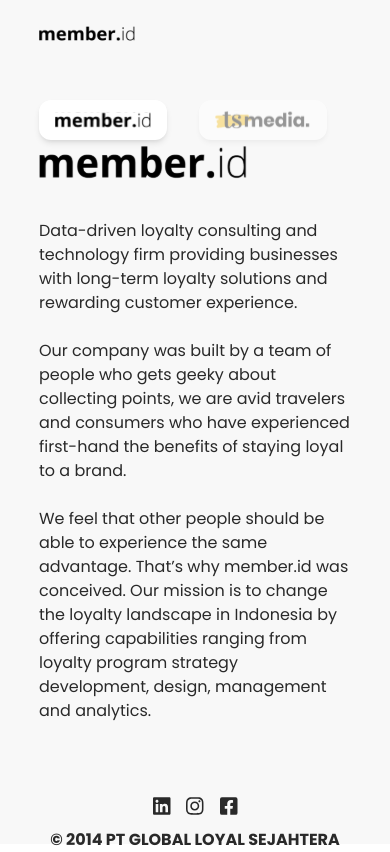
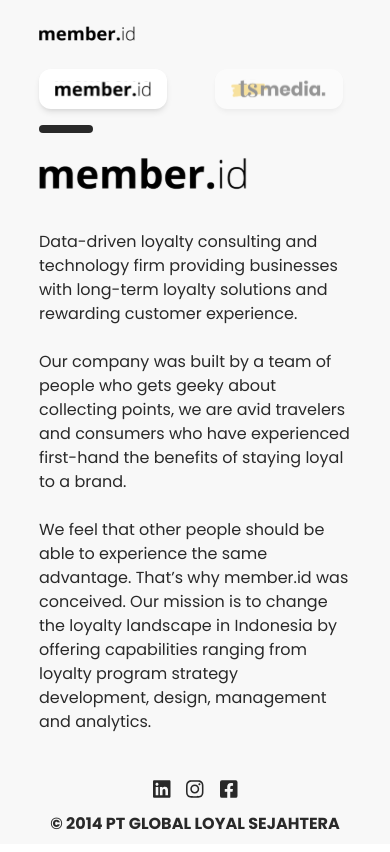
Before and after one commit to memberid/memberid.website, a Vue app: page /about in a window 390 px wide. Built offline with nearby package versions, Linux system fonts and the light colour scheme; what @fortawesome/pro-duotone-svg-icons, @fortawesome/pro-light-svg-icons, @fortawesome/pro-regular-svg-icons would draw is missing.

Commit message:
Bug Fixing in About Page

```diff
--- a/src/components/layout/Header.vue
+++ b/src/components/layout/Header.vue
@@ -14,17 +14,35 @@
    <font-awesome-icon :icon="['fad', 'bars']" />
   </div>
   <template v-if="isMenu">
-   <div class="menu">
-    <div class="menu__wrapper">
+   <div
+    class="menu animate__animated animate__fast"
+    :class="[{ animate__fadeOut: isMenuAnimate }, { isOpen: isMenu }]"
+   >
+    <div
+     class="animate__animated animate__fadeInLeft animate__fast menu__wrapper"
+     :class="{ animate__fadeOutLeft: isMenuAnimate }"
+    >
      <div class="menu__navigation">
       <div class="menu__close" @click="openMenu(false)">
-       <font-awesome-icon :icon="['fad', 'times']" />
+       <font-awesome-icon size="lg" :icon="['fad', 'times']" />
       </div>
      </div>
      <div class="menu__list">
-      <router-link to="/product"> Product </router-link>
-      <router-link to="/about"> About Us </router-link>
-      <router-link to="/contact"> Contact </router-link>
+      <router-link class="w-max" to="/product">
+       <span class="font-semibold text-lg" @click="openMenu(false)">
+        Product
+       </span>
+      </router-link>
+      <router-link class="w-max" to="/about">
+       <span class="font-semibold text-lg" @click="openMenu(false)">
+        About Us
+       </span>
+      </router-link>
+      <router-link class="w-max" to="/contact">
+       <span class="font-semibold text-lg" @click="openMenu(false)">
+        Contact
+       </span>
+      </router-link>
      </div>
     </div>
    </div>
@@ -36,11 +54,26 @@
  data() {
   return {
    isMenu: false,
+   isMenuAnimate: false,
   };
  },
  methods: {
   openMenu(event) {
-   this.isMenu = event;
+   var app = document.querySelector("#app");
+   var myBody = document.getElementsByTagName("body")[0];
+   if (!event) {
+    this.isMenuAnimate = true;
+    setTimeout(() => {
+     this.isMenu = event;
+    }, 1000);
+    myBody.classList.remove("isOpenMenu");
+    app.classList.remove("isOpenMenu");
+   } else {
+    this.isMenuAnimate = false;
+    this.isMenu = event;
+    myBody.classList.toggle("isOpenMenu");
+    app.classList.toggle("isOpenMenu");
+   }
   },
  },
 };
@@ -78,7 +111,7 @@
   background: white;
   width: 80%;
   border-radius: 0 10px 10px 0;
-  padding: 1.25rem;
+  padding: 2rem;
  }
 
  &__navigation {
@@ -93,10 +126,11 @@
 
  &__close {
   position: absolute;
-  display: flex;
-  width: 100%;
-  justify-content: flex-end;
+  right: 0;
   z-index: 1001;
  }
 }
+.isOpenMenu {
+ overflow: hidden;
+}
 </style>
--- a/src/components/layout/LayoutAbout.vue
+++ b/src/components/layout/LayoutAbout.vue
@@ -45,12 +45,12 @@
 <style lang="scss">
 .about {
  @apply flex items-center;
- height: calc(100vh - 16vh);
+ min-height: calc(100vh - 23vh);
+ @screen sm {
+  min-height: calc(100vh - 16vh);
+ }
  &__head {
-  @apply relative z-10 w-full lg:w-2/4 space-y-6 py-10;
- }
- &__body {
-  @apply absolute right-0 top-0 h-full;
+  @apply relative z-10 w-full lg:w-2/4 space-y-6 py-0 sm:py-10;
  }
  &__logo {
   @apply w-52 lg:w-80;
@@ -58,28 +58,8 @@
    @apply w-full h-full;
   }
  }
- &__list {
-  @apply absolute z-50 flex items-center mt-8 space-x-8;
- }
- &__item {
-  @apply w-28 opacity-40;
-  transition: opacity 0.3s;
-  &:hover,
-  &.active {
-   @apply opacity-100;
-  }
- }
  &__description {
   @apply pt-4;
  }
- &__background {
-  @apply w-2/3 h-full ml-auto;
-  img {
-   @apply rounded-xl;
-   height: 100%;
-   object-fit: cover;
-   opacity: 0.1;
-  }
- }
 }
 </style>
--- a/src/components/layout/LayoutBase.vue
+++ b/src/components/layout/LayoutBase.vue
@@ -30,17 +30,21 @@
 #app {
  font-family: "Poppins", sans-serif;
  color: theme("colors.primary");
+ @apply overflow-hidden sm:overflow-auto;
 }
 
 .viewport {
- @apply min-h-screen;
+ @apply min-h-screen overflow-auto;
  background: #f8f8f8;
 }
 
 .main {
  &__wrapper {
   @apply flex items-center justify-center mx-auto w-4/5 2xl:w-2/3;
-  min-height: calc(100vh - 16vh);
+  min-height: calc(100vh - 18vh);
+  @screen sm {
+   min-height: calc(100vh - 16vh);
+  }
  }
 
  &__body {
--- a/src/views/About.vue
+++ b/src/views/About.vue
@@ -137,22 +137,11 @@
 </script>
 <style lang="scss">
 .about {
- @apply flex items-center;
- height: calc(100vh - 16vh);
- &__head {
-  @apply relative z-10 w-full lg:w-2/4 space-y-6 py-10;
- }
  &__body {
   @apply absolute right-0 top-0 h-full;
  }
- &__logo {
-  @apply w-52 lg:w-80;
-  img {
-   @apply w-full h-full;
-  }
- }
  &__list {
-  @apply absolute z-50 flex items-center mt-8 space-x-12;
+  @apply relative sm:absolute z-50 flex items-center mt-0 sm:mt-8 space-x-12;
  }
  &__item {
   @apply opacity-40;
@@ -165,9 +154,6 @@
    @apply w-32 h-10;
   }
  }
- &__description {
-  @apply pt-4;
- }
  &__background {
   @apply w-2/3 h-full ml-auto;
   img {
--- a/src/views/Contact.vue
+++ b/src/views/Contact.vue
@@ -8,6 +8,20 @@
      </div>
     </div>
     <div class="contact__body">
+     <!-- <div class="contact__form">
+      <form action="#">
+       <div class="form__group">
+        <label for="customerName">Name </label
+        ><input id="customerName" name="customerName" required type="text" />
+       </div>
+
+       <div class="form__group">
+        <label for="customerEmail">Email</label>
+        <input id="customerEmail" name="customerEmail" required type="email" />
+       </div>
+       <ButtonBase>SUBMIT</ButtonBase>
+      </form>
+     </div> -->
      <div class="contact__list">
       <div class="contact__item" v-for="(item, idx) in contact" :key="idx">
        <div class="text-2xl font-bold">
@@ -52,5 +66,8 @@
   left: 50%;
   transform: translate(-50%, -50%);
  }
+ &__form {
+  @apply w-2/3 m-auto;
+ }
 }
 </style>
```
